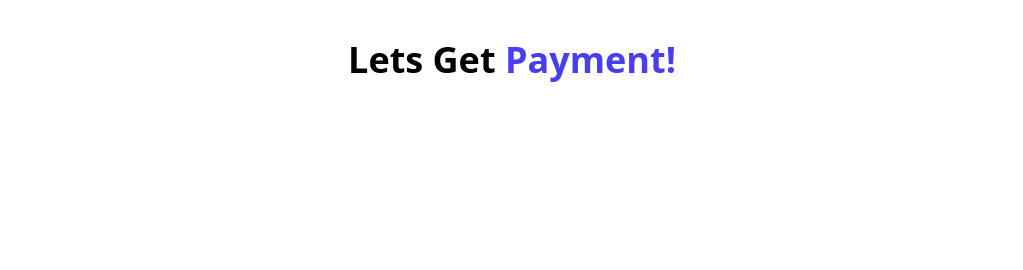
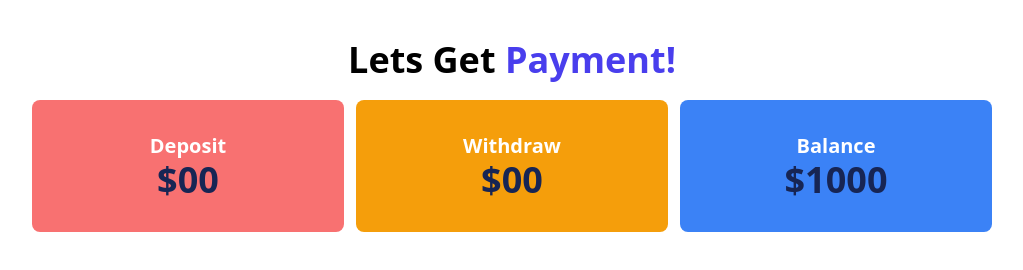
Before and after one commit to sabbir-noyon/bank_project_js_dom, a plain HTML site: page bank.html in a window 1280 px wide. Shown: the whole page, without its empty margins (128-1151 px from the left). Drawn offline with nearby package versions, Linux system fonts and the light colour scheme.

Commit message:
Assets Added

```diff
--- a/bank.html
+++ b/bank.html
@@ -11,5 +11,45 @@
         <h1 class="text-center mt-10 text-4xl font-bold">Lets Get <span class="text-[#493eed]">Payment!</span></h1>
     </header>
 
+    <main>
+        <section class="mt-5">
+            <div class="containter  w-9/12 mx-auto grid grid-cols-3 gap-3 ">
+                <div class="bg-red-400 p-8 rounded-lg">
+                    <h2 class="text-xl text-center text-white font-semibold">Deposit</h2>
+                    <h1 class="text-4xl text-center text-blue-950 font-semibold">$00</h1>
+
+                </div>
+
+                <div class="bg-amber-500 p-8 rounded-lg">
+                    <h2 class="text-xl text-center text-white font-semibold">Withdraw</h2>
+                    <h1 class="text-4xl text-center text-blue-950 font-semibold" >$00</h1>
+
+                </div>
+
+                <div class="bg-blue-500 p-8 rounded-lg">
+                    <h2 class="text-xl text-center text-white font-semibold">Balance</h2>
+                    <h1 class="text-4xl text-center text-blue-950 font-semibold" >$1000</h1>
+
+                </div>
+
+
+
+
+
+
+
+
+            </div>
+
+        </section>
+
+
+
+    </main>
+
+    <footer>
+
+    </footer>
+
 </body>
 </html>
```
